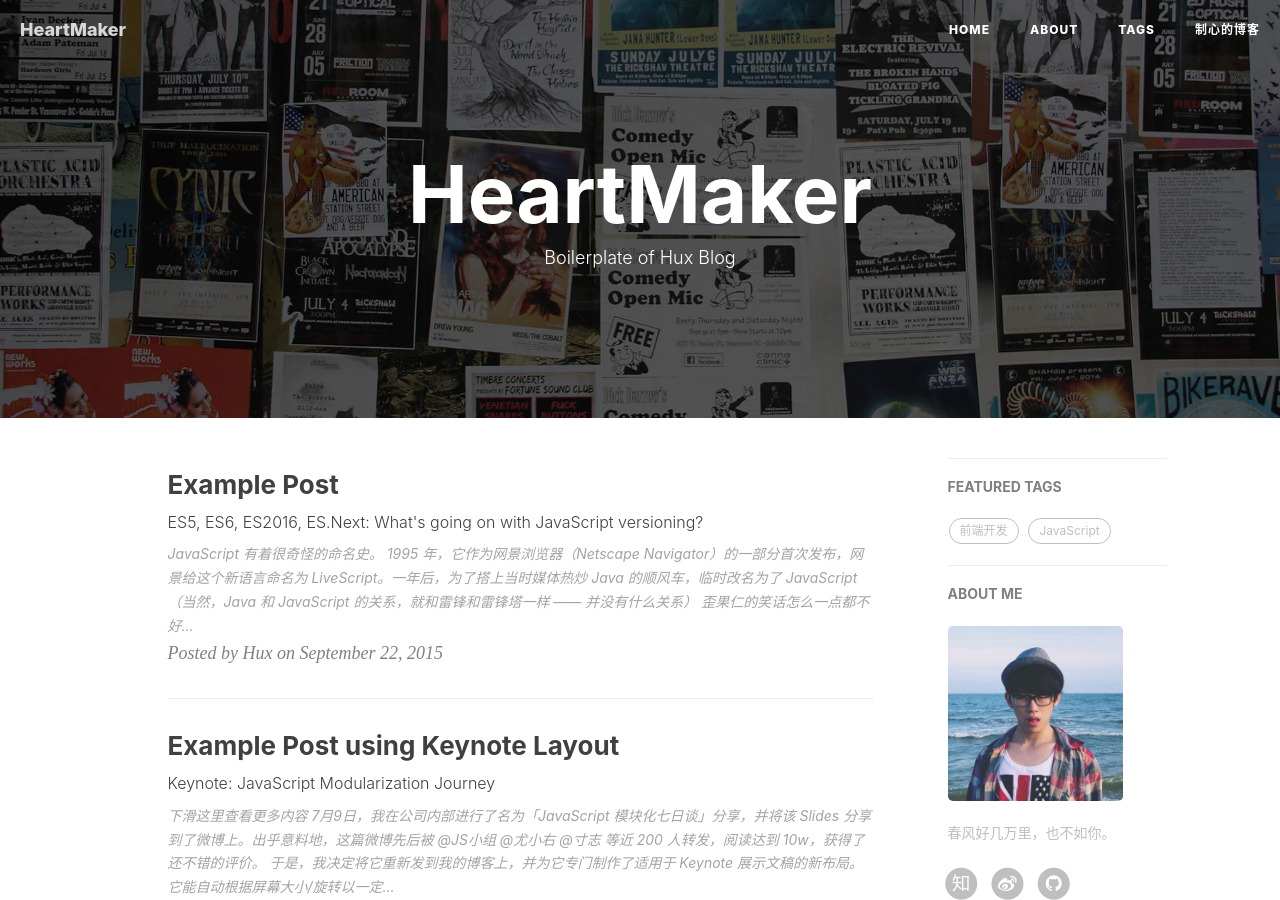
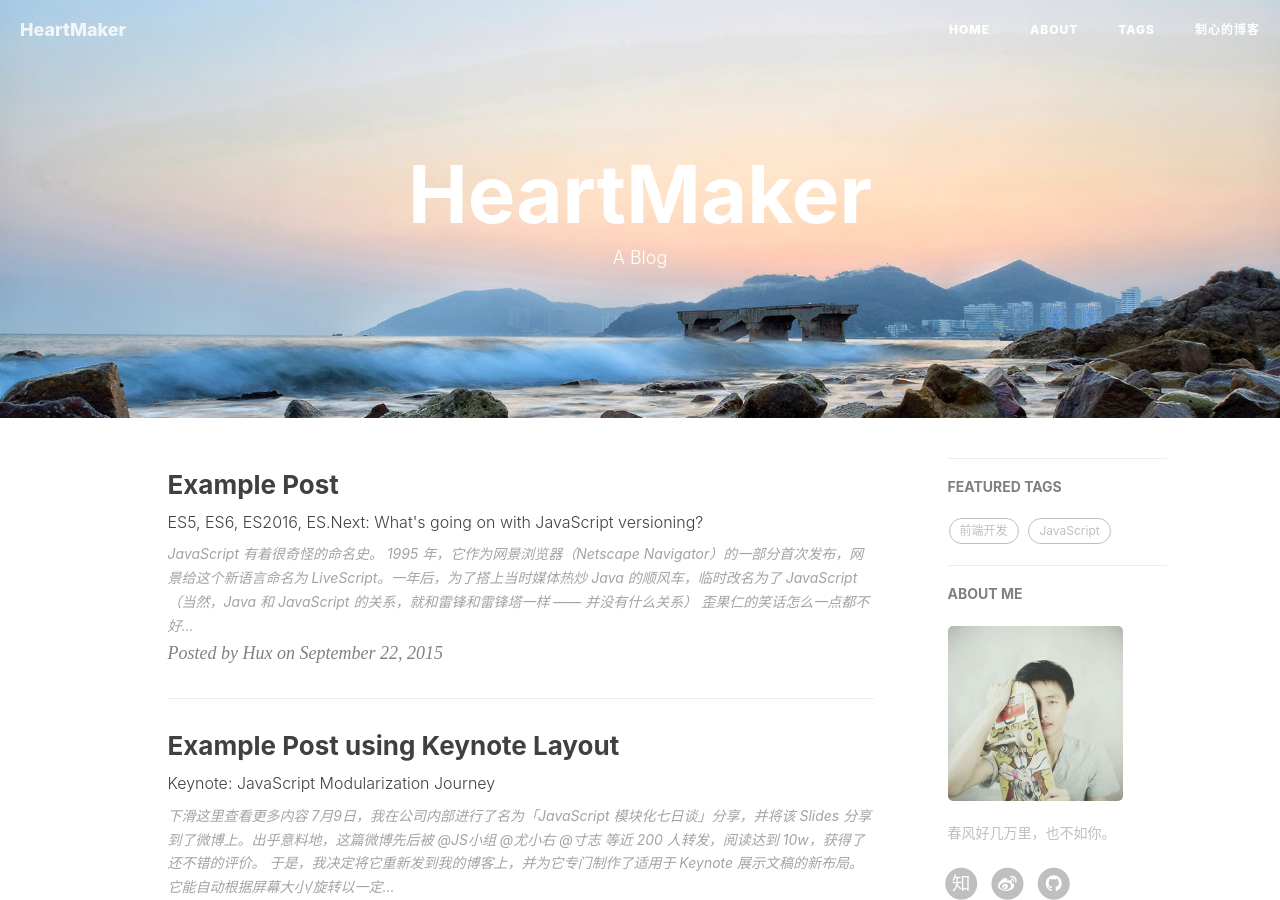
Before and after one commit to HeartMaker/HeartMaker.github.io, a Jekyll site: the page built from index.html, in a window 1280 px wide and 900 px high. Built offline with Jekyll 4.4.1, drawn with Linux system fonts in a browser that asks for light colours; nearby versions of some CDN libraries; the list of posts is cut into pages by our own code; comment, search, counter and statistics services are not loaded.

Commit message:
域名映射

```diff
--- a/CNAME
+++ b/CNAME
@@ -0,0 +1 @@
+heartmaker.cn
--- a/_config.yml
+++ b/_config.yml
@@ -69,7 +69,7 @@ duoshuo_share: true                     # set to false if you want to use Commen
 # Sidebar settings
 sidebar: true                           # whether or not using Sidebar.
 sidebar-about-description: "春风好几万里，也不如你。"
-sidebar-avatar: /img/avatar-hux.jpg      # use absolute URL, seeing it's used in both `/` and `/about/`
+sidebar-avatar: /img/my-pic.jpg      # use absolute URL, seeing it's used in both `/` and `/about/`
 
 
 
--- a/index.html
+++ b/index.html
@@ -1,6 +1,6 @@
 ---
 layout: page
-description: "Boilerplate of Hux Blog"
+description: "A Blog"
 ---
 
 {% for post in paginator.posts %}
```
Also changed, not shown: img/home-bg.jpg, img/my-pic.jpg (added).
